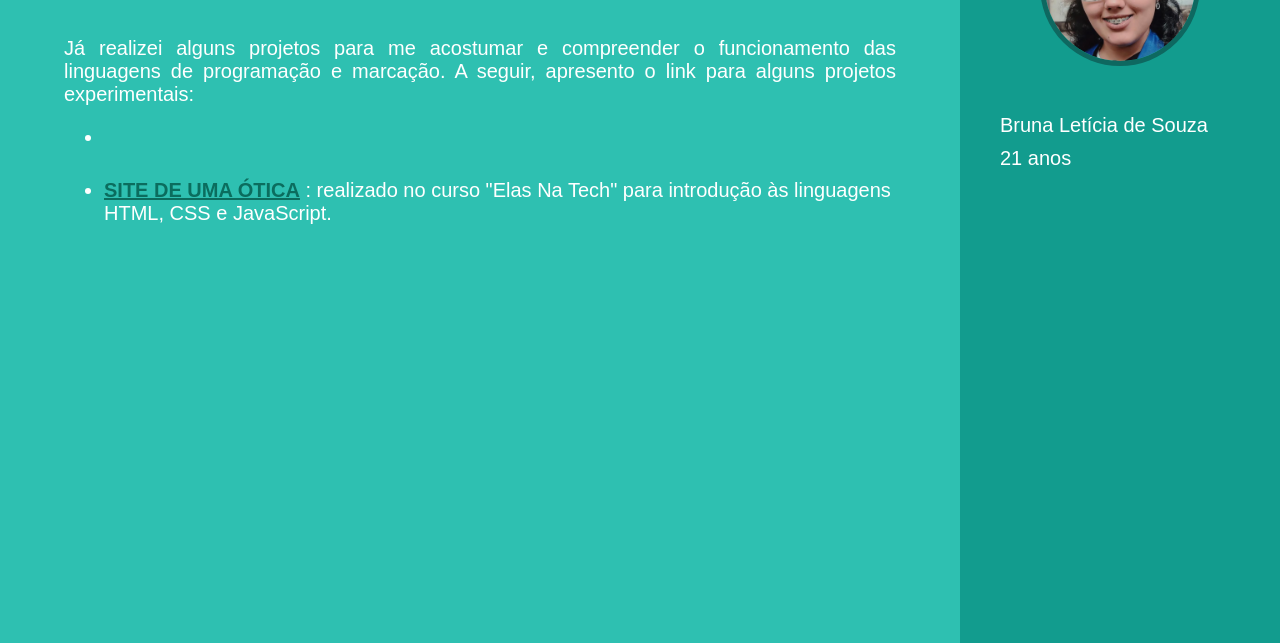
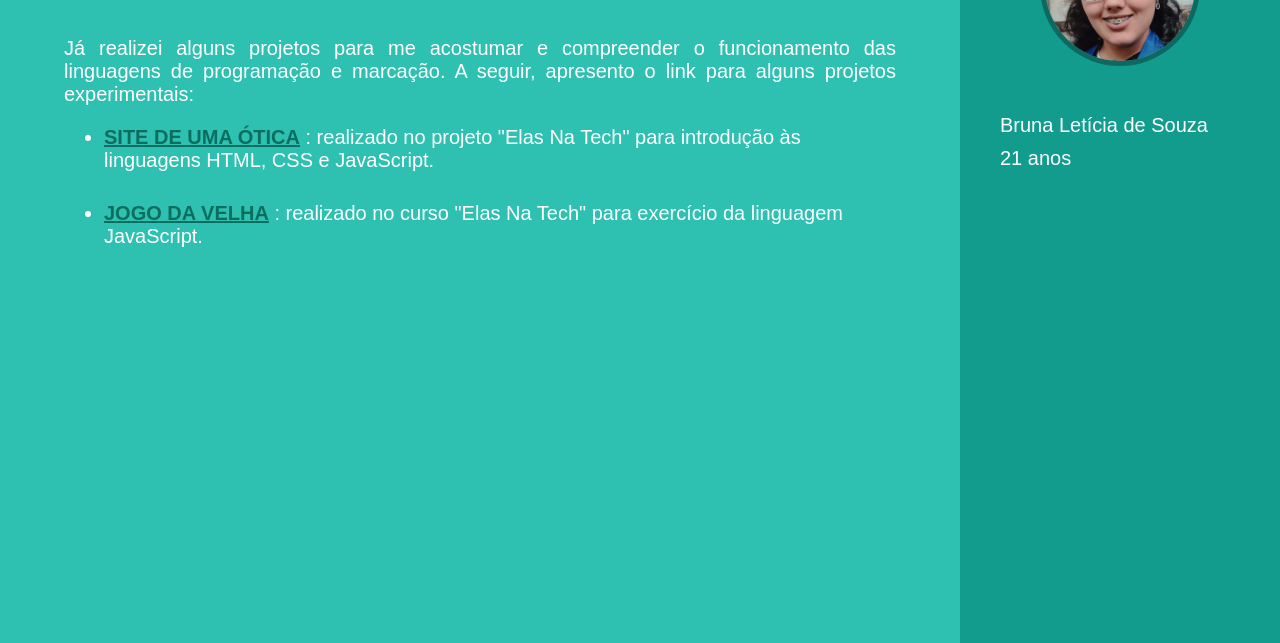
Before and after one commit to Bruna0701/portfolio-elas-na-tech, a plain HTML site: page project.html in a window 1280 px wide. Shown: the part 157-800 px from the top of the page. Drawn offline with Linux system fonts and the light colour scheme.

Commit message:
atualização da página de projetos

```diff
--- a/project.html
+++ b/project.html
@@ -49,9 +49,8 @@
                      Já realizei alguns projetos para me acostumar e compreender o funcionamento das linguagens de programação e marcação. A seguir, apresento o link para alguns projetos experimentais:
 
                      <ul>
-                        <li></li>
-                        <li> <a href="https://bruna0701.github.io/site-otica/" target="_blank" rel="noopener nooreferrer"> SITE DE UMA ÓTICA</a> : realizado no curso "Elas Na Tech" para introdução às linguagens HTML, CSS e JavaScript.</li>
-
+                        <li> <a href="https://bruna0701.github.io/site-otica/" target="_blank" rel="noopener nooreferrer"> SITE DE UMA ÓTICA</a> : realizado no projeto "Elas Na Tech" para introdução às linguagens HTML, CSS e JavaScript.</li>
+                        <li> <a href="https://bruna0701.github.io/Jogo-da-velha/" target="_blank" rel="noopener nooreferrer"> JOGO DA VELHA</a> : realizado no curso "Elas Na Tech" para exercício da linguagem JavaScript.</li>
                      </ul>
 
                 </p>
```
